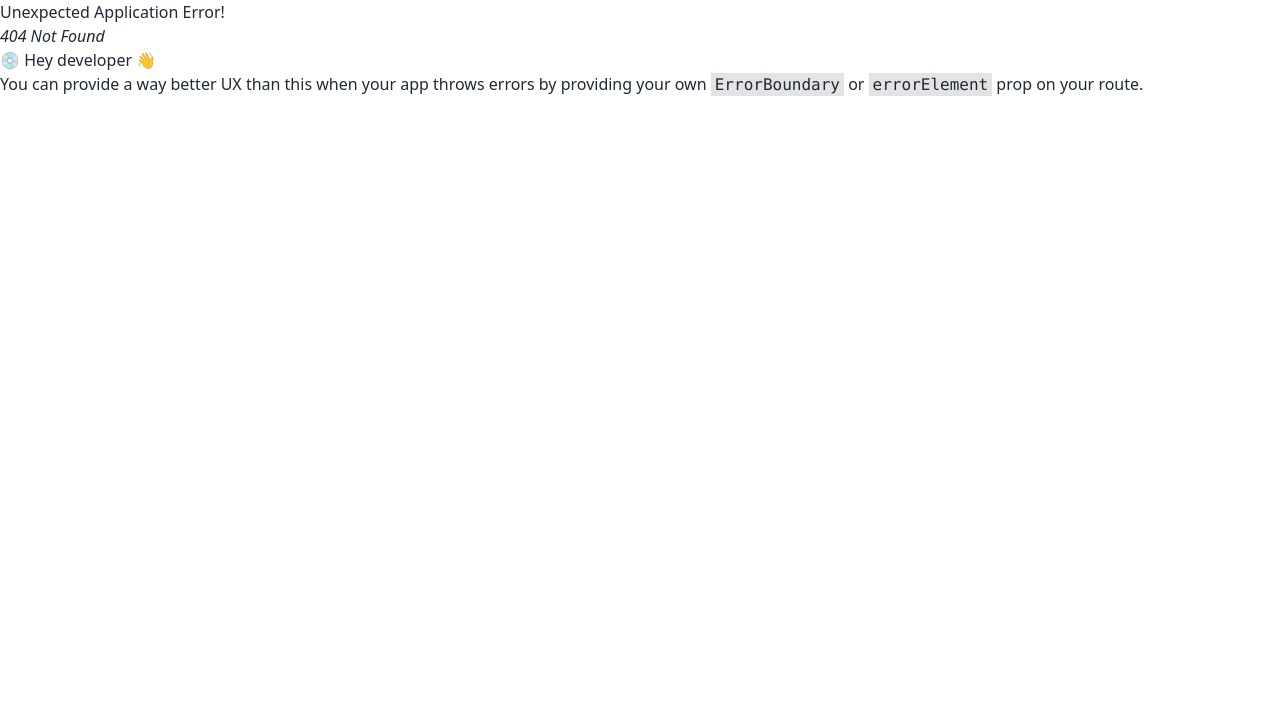
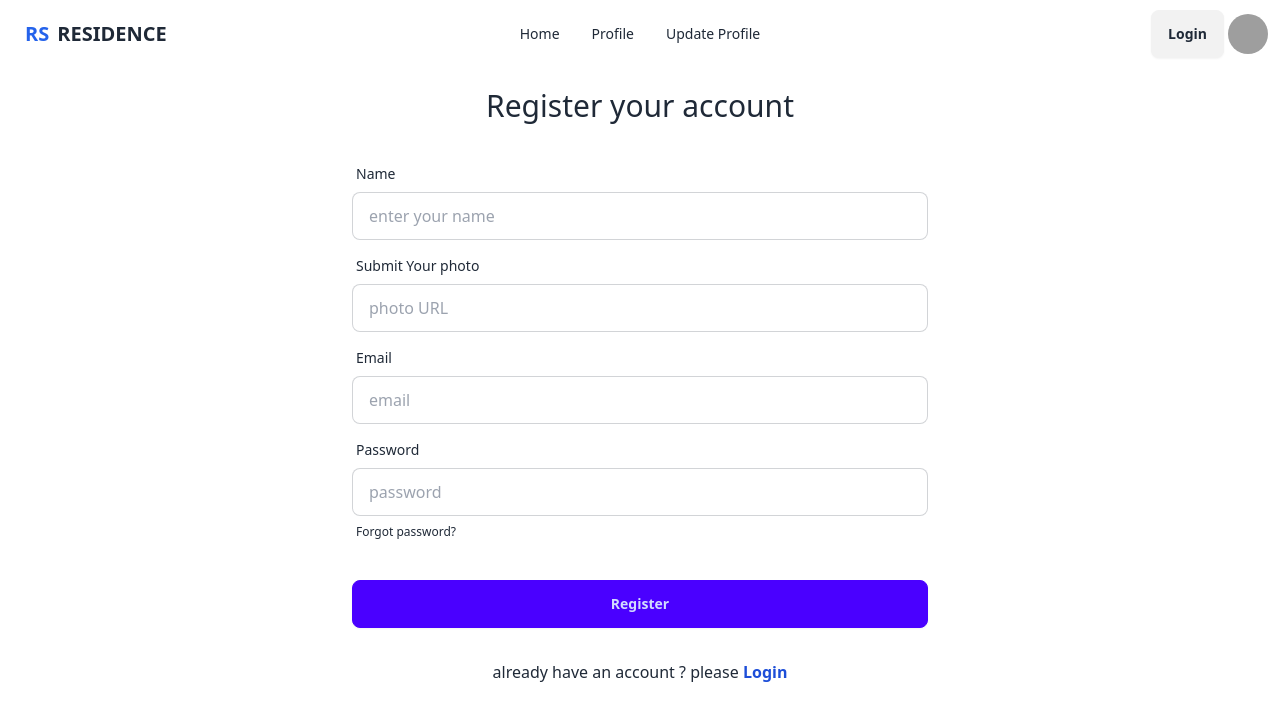
Before and after one commit to rasel754/assignment-nine, a React (Vite) app: page /register in a window 1280 px wide. Before the commit this address had no page. Shown: the top 720 px of the page. Built offline with nearby package versions, Linux system fonts and the light colour scheme; grey boxes are pictures that could not be loaded.

Commit message:
complete register section

```diff
--- a/package.json
+++ b/package.json
@@ -13,8 +13,10 @@
     "firebase": "^10.11.0",
     "localforage": "^1.10.0",
     "match-sorter": "^6.3.4",
+    "prop-types": "^15.8.1",
     "react": "^18.2.0",
     "react-dom": "^18.2.0",
+    "react-icons": "^5.1.0",
     "react-router-dom": "^6.22.3",
     "sort-by": "^1.2.0"
   },
--- /dev/null
+++ b/src/components/login/Login.jsx
@@ -0,0 +1,78 @@
+import { Link } from "react-router-dom";
+import { BsGoogle ,BsGithub } from "react-icons/bs";
+
+
+
+const Login = () => {
+
+    // const {signIn}=useContext(AuthContext);
+
+    const handleGithub = ()=> {
+        console.log("hello github");
+    }
+    const handleLogin = e => {
+        e.preventDefault();
+        const form =new FormData(e.currentTarget);
+        console.log(form)
+
+        // signIn(email,password)
+        // .then( result => {
+        //     console.log(result.user)})
+
+        // .catch(error=>{
+        //      console.error(error);
+        //  })
+
+
+    }
+    return (
+        <div>
+      <div>
+        <h1 className="text-3xl text-center mt-5">Login your account</h1>
+        <form onSubmit={handleLogin} className="card-body md:w-3/4 lg:w-1/2 mx-auto">
+          <div className="form-control">
+            <label className="label">
+              <span className="label-text">Email</span>
+            </label>
+            <input
+              type="email"
+              name="email"
+              placeholder="email"
+              className="input input-bordered"
+              required
+            />
+          </div>
+          <div className="form-control">
+            <label className="label">
+              <span className="label-text">Password</span>
+            </label>
+            <input
+              type="password"
+              name="password"
+              placeholder="password"
+              className="input input-bordered"
+              required
+            />
+            <label className="label">
+              <a href="#" className="label-text-alt link link-hover">
+                Forgot password?
+              </a>
+            </label>
+          </div>
+          <div className="form-control mt-3">
+            <button className="btn btn-primary">Login</button>
+          </div>
+        </form>
+        <div className="flex  mx-auto mb-3 w-1/2 md:w-1/4 p-2 border-4">
+            <span className="mx-auto flex gap-9">
+            <button><BsGoogle onClick={handleGithub} className="text-3xl"></BsGoogle></button>
+            <button><BsGithub className="text-3xl "></BsGithub></button>
+            </span>
+        </div>
+        <p className="text-center ">do not have a account ? please <span className="text-red-700 font-semibold"><Link to="/register">Register</Link></span> </p>
+      </div>
+    </div>
+    );
+};
+
+export default Login;
--- a/src/components/navBar/NavBar.jsx
+++ b/src/components/navBar/NavBar.jsx
@@ -1,4 +1,4 @@
-import { NavLink } from "react-router-dom";
+import { Link, NavLink } from "react-router-dom";
 
 const NavBar = () => {
     const navLinks =<>
@@ -26,6 +26,7 @@ const NavBar = () => {
     </ul>
   </div>
   <div className="navbar-end">
+    <button className="btn"><Link to="/login">Login</Link></button>
   <div tabIndex={0} role="button" className="btn btn-ghost btn-circle avatar">
         <div className="w-10 rounded-full">
           <img alt="Tailwind CSS Navbar component" src="https://daisyui.com/images/stock/photo-1534528741775-53994a69daeb.jpg" />
--- /dev/null
+++ b/src/components/register/Register.jsx
@@ -0,0 +1,126 @@
+import { useContext, useState } from "react";
+import { Link } from "react-router-dom";
+import { AuthContext } from "../../provider/AuthProvider";
+
+const Register = () => {
+  const [registerError, setRegisterError] = useState("");
+  const { createRegister } = useContext(AuthContext);
+  const [success, setSuccess] = useState("");
+
+
+  const handleRegister = e => {
+    e.preventDefault();
+    console.log(e.currentTarget);
+    const form = new FormData(e.currentTarget);
+
+    const name = form.get("name");
+    const photo = form.get("photo");
+    const email = form.get("email");
+    const password = form.get("password");
+    console.log(name, photo, email, password);
+
+    setRegisterError("");
+    setSuccess("");
+
+
+
+    if (password.length < 6) {
+      setRegisterError(
+        alert(" Password should be at least 6 characters........please provide a valid password")
+      );
+      return;
+    } else if (!/^(?=.*[a-z])(?=.*[A-Z])/.test(password)) {
+      setRegisterError(
+        alert(" Password should contain at least one uppercase letter and one lowercase letter......please create a strong password")
+      );
+      return;
+    }
+
+    createRegister(email, password)
+      .then(result => {
+        console.log(result.user);
+        setSuccess(alert("Successfully registered with RS RESIDENT....."))
+      })
+      .catch(err => {
+        console.error(err);
+      });
+  };
+  return (
+    <div>
+      <div>
+        <h1 className="text-3xl text-center mt-5">Register your account</h1>
+        <form
+          onSubmit={handleRegister}
+          className="card-body md:w-3/4 lg:w-1/2 mx-auto"
+        >
+          <div className="form-control">
+            <label className="label">
+              <span className="label-text">Name</span>
+            </label>
+            <input
+              type="text"
+              name="name"
+              placeholder="enter your name"
+              className="input input-bordered"
+            />
+          </div>
+
+          <div className="form-control">
+            <label className="label">
+              <span className="label-text">Submit Your photo</span>
+            </label>
+            <input
+              type="text"
+              name="photo"
+              placeholder="photo URL"
+              className="input input-bordered"
+            />
+          </div>
+
+          <div className="form-control">
+            <label className="label">
+              <span className="label-text">Email</span>
+            </label>
+            <input
+              type="email"
+              name="email"
+              placeholder="email"
+              className="input input-bordered"
+              required
+            />
+          </div>
+
+          <div className="form-control">
+            <label className="label">
+              <span className="label-text">Password</span>
+            </label>
+            <input
+              type="password"
+              name="password"
+              placeholder="password"
+              className="input input-bordered"
+              required
+            />
+            <label className="label">
+              <a href="#" className="label-text-alt link link-hover">
+                Forgot password?
+              </a>
+            </label>
+          </div>
+          <div className="form-control mt-6">
+            <button className="btn btn-primary">Register</button>
+          </div>
+        </form>
+        <p className="text-center ">
+          {" "}
+          already have an account ? please{" "}
+          <span className="text-blue-700 font-semibold">
+            <Link to="/login">Login</Link>
+          </span>{" "}
+        </p>
+      </div>
+    </div>
+  );
+};
+
+export default Register;
--- a/src/firebase.config.js
+++ b/src/firebase/firebase.config.js
@@ -1,7 +1,5 @@
 // Import the functions you need from the SDKs you need
 import { initializeApp } from "firebase/app";
-import { getAuth } from "firebase/auth";
-
 // TODO: Add SDKs for Firebase products that you want to use
 // https://firebase.google.com/docs/web/setup#available-libraries
 
@@ -17,5 +15,4 @@ const firebaseConfig = {
 
 // Initialize Firebase
 const app = initializeApp(firebaseConfig);
-const auth = getAuth(app);
-export default auth;
+export default app;
--- a/src/provider/AuthProvider.jsx
+++ b/src/provider/AuthProvider.jsx
@@ -1,51 +1,29 @@
-import { createUserWithEmailAndPassword, getAuth, onAuthStateChanged, signInWithEmailAndPassword, signOut } from "firebase/auth";
-import { createContext, useEffect, useState } from "react";
+import { createUserWithEmailAndPassword } from "firebase/auth";
+import { getAuth } from "firebase/auth";
+
+import { createContext, useState } from "react";
 import app from "../firebase/firebase.config";
 
+export const AuthContext =createContext(null);
 
-export const AuthContext = createContext(null)
 const auth = getAuth(app);
 
 const AuthProvider = ({children}) => {
+    const [user, setUser] = useState(null)
 
-    const [user , setUser] = useState(null)
-    const [loading, setLoading] = useState(true)
-
-    const createUser = (email , password) => {
-        setLoading(true);
-        return createUserWithEmailAndPassword(auth,email, password)
-    }
-    const signIn = (email , password) => {
-        setLoading(true);
-        return signInWithEmailAndPassword(auth,email, password)
-    }
-    const logOut = () => {
-        setLoading(true);
-        return signOut(auth);
+    const createRegister =(email, password)=>{
+        return createUserWithEmailAndPassword(auth, email, password);
     }
 
-    useEffect(()=> {
-       const unSubscribe= onAuthStateChanged(auth ,currentUser =>{
-            console.log('user in auth state changed',currentUser);
-            setUser(currentUser)
-            setLoading(false)
-        })
-        return () => {
-            unSubscribe()
-        }
-    },[])
-    const authInfo = {
+    const authInfo={
         user,
-        createUser,
-        logOut,
-        signIn,
-        loading
+        createRegister,
 
     }
     return (
-        <AuthContext.Provider value={authInfo} >
+       <AuthContext.Provider value={authInfo}>
             {children}
-        </AuthContext.Provider>
+       </AuthContext.Provider>
     );
 };
 
```
Also changed, not shown: src/main.jsx (+14 -1 lines), 1 other file (tests, documents, lock files or other folders).
